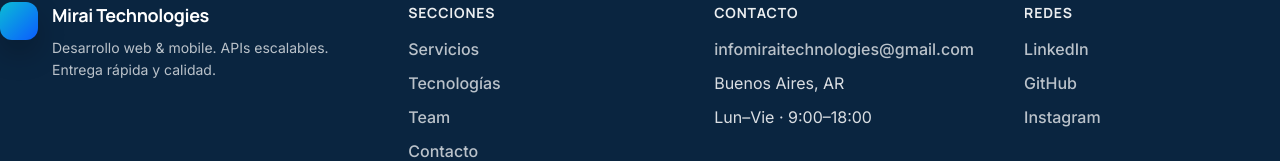
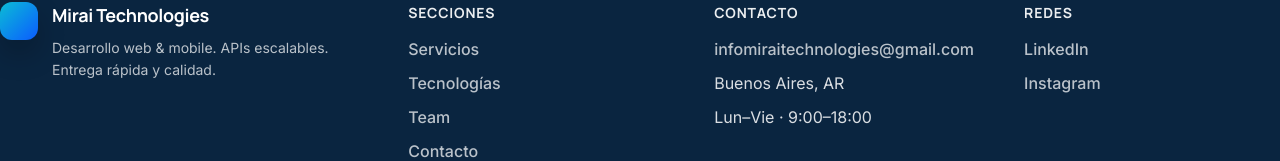
Before and after one commit to infomiraitechnologies/MiraiLandingPage, a React (Vite) app: page / in a window 1280 px wide. Shown: the part 2989-3150 px from the top of the page. Built offline with nearby package versions, Linux system fonts and the light colour scheme.

Commit message:
mflp-25:se elimino el contacto de github y se agregaron los link de instagram y linkedin

```diff
--- a/src/components/Footer/Footer.tsx
+++ b/src/components/Footer/Footer.tsx
@@ -61,9 +61,8 @@ export default function Footer() {
         <div className={styles.col}>
           <h4>Redes</h4>
           <div className={styles.social}>
-            <a href="#" aria-label="LinkedIn">LinkedIn</a>
-            <a href="#" aria-label="GitHub">GitHub</a>
-            <a href="#" aria-label="Instagram">Instagram</a>
+            <a target="_blank" href="https://www.linkedin.com/in/mirai-technologies-4a23ab39b/" aria-label="LinkedIn">LinkedIn</a>
+            <a target="_blank" href="https://www.instagram.com/miraitech.it?igsh=aTVpMGNxZjc3bWUx" aria-label="Instagram">Instagram</a>
           </div>
         </div>
       </div>
```
